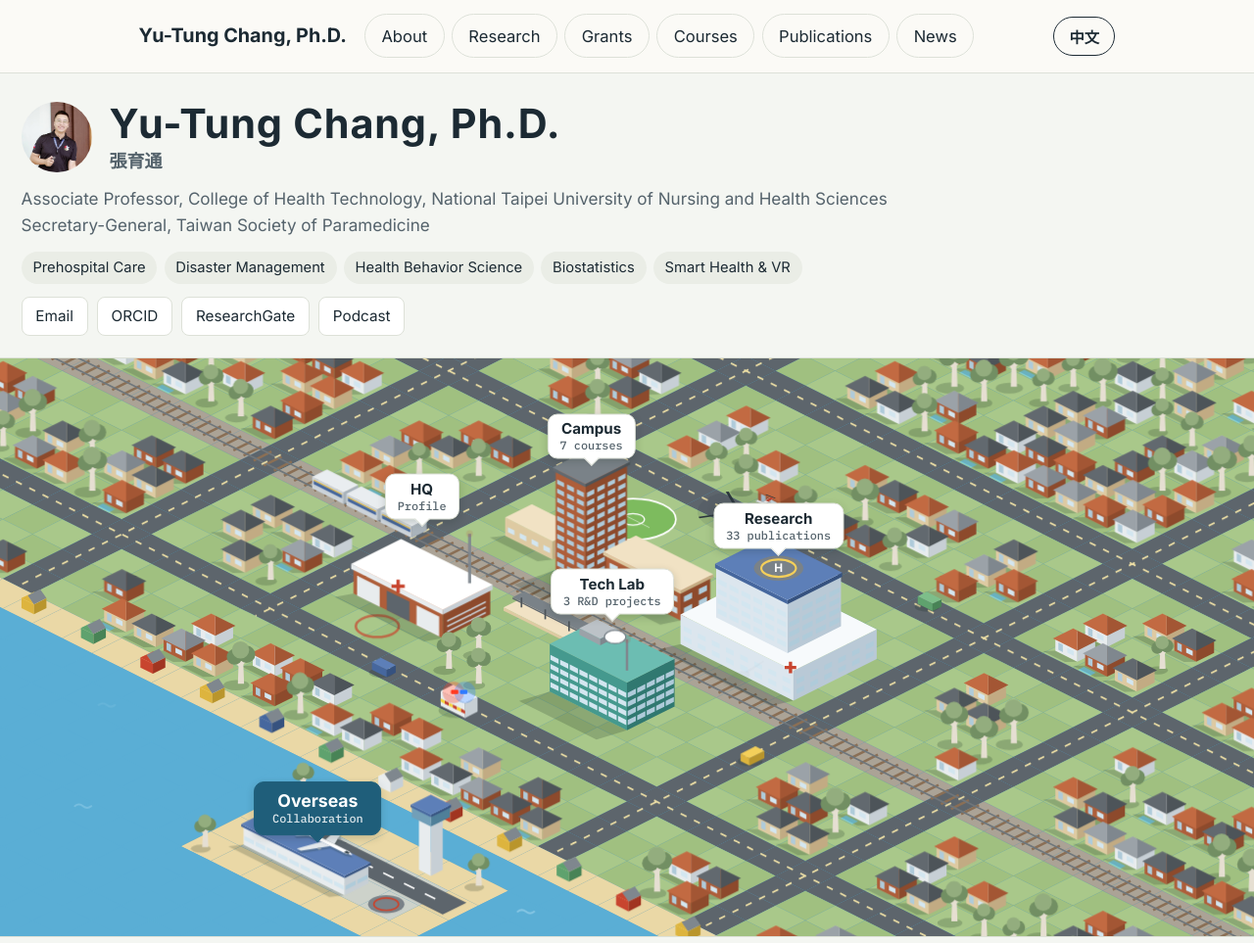
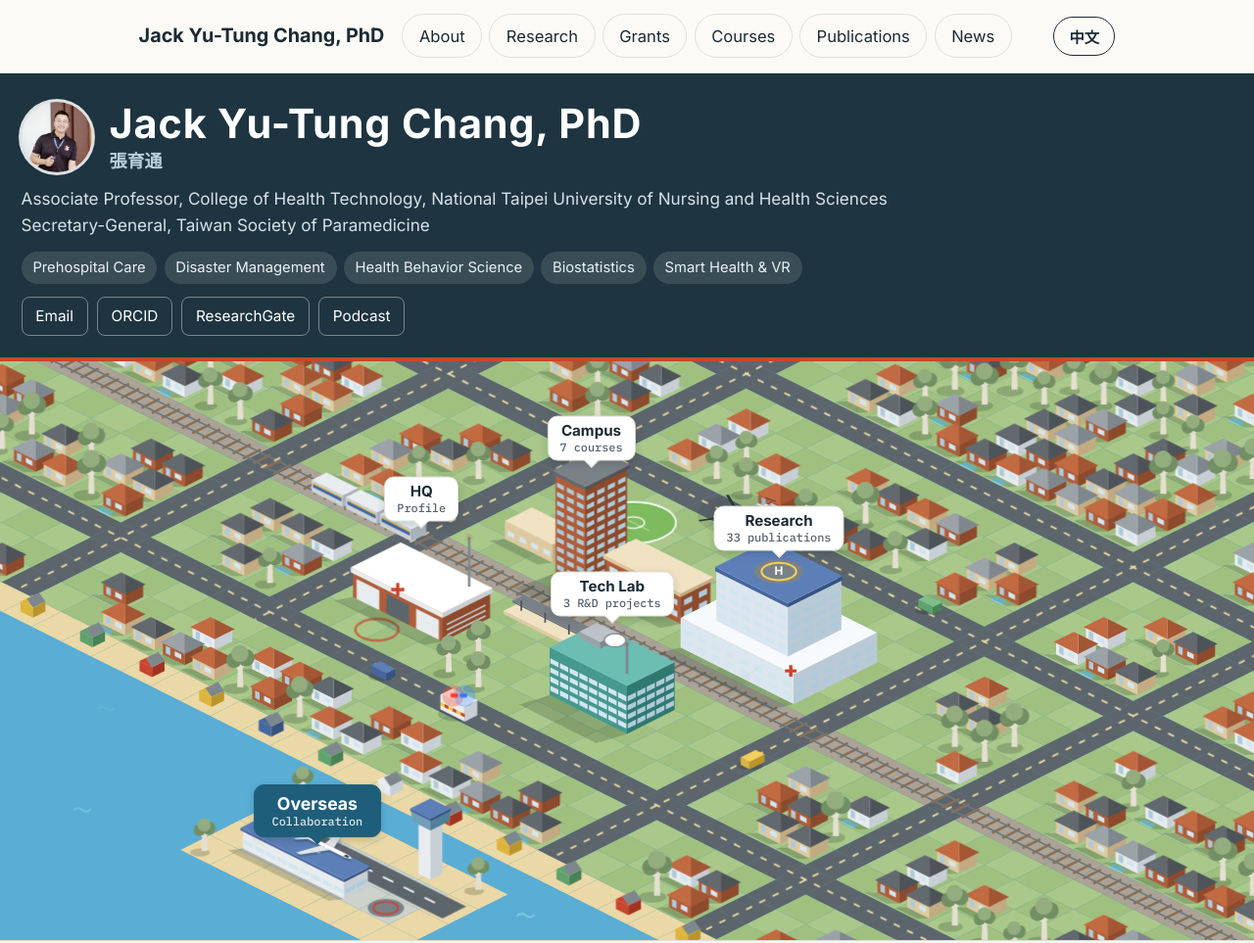
Before and after one commit to drjackchang/drjackchang, a plain HTML site: page index.html in a window 1280 px wide. Shown: the top 963 px of the page at 98% size. Drawn offline with Linux system fonts and the light colour scheme.

Commit message:
Hero: dark name band; English name is Jack Yu-Tung Chang, PhD
Co-Authored-By: Claude Opus 5.5 <noreply@anthropic.com>
Claude-Session: https://claude.ai/code/session_01LSPZ8Jw4382LZdN8gV4gqg

```diff
--- a/css/style.css
+++ b/css/style.css
@@ -93,8 +93,17 @@ ul{list-style:none;margin:0;padding:0;}
 .contact-row a{display:inline-block;font-size:.85rem;text-decoration:none;border:1px solid var(--line);border-radius:8px;padding:.4em .9em;background:#fff;}
 .contact-row a:hover{border-color:var(--signal);color:var(--signal);}
 section[id]{scroll-margin-top:84px;}
+/* name band: a dark slate strip that sets the profile apart from the nav above and the map below */
+.hero-band{background:#1E3440;color:#fff;border-bottom:4px solid var(--signal);}
+.hero-band .hero-photo{box-shadow:0 0 0 3px rgba(255,255,255,.85);}
+.hero-band .hero-name{color:#fff;}
+.hero-band .hero-name-sub{color:#B9CFD9;}
+.hero-band .hero-title{color:#D7E2E8;}
+.hero-band .tag-row li{background:rgba(255,255,255,.12);color:#EAF1F4;}
+.hero-band .contact-row a{background:transparent;color:#fff;border-color:rgba(255,255,255,.4);}
+.hero-band .contact-row a:hover{background:#fff;color:#1E3440;border-color:#fff;}
 .town-map{
-  position:relative;width:100%;max-width:100%;aspect-ratio:2/1;min-height:360px;max-height:74vh;overflow:hidden;border-top:1px solid var(--line);border-bottom:1px solid var(--line);
+  position:relative;width:100%;max-width:100%;aspect-ratio:2/1;min-height:360px;max-height:74vh;overflow:hidden;border-bottom:1px solid var(--line);
   background:var(--water);
   --grass1:#A9C88A;--grass2:#A0C080;--apron:#CDD2CA;--ballast:#ABA396;--sleeper:#8A6F55;--rail:#6F767B;--oval:#7DBB5E;
   --pool:#7FD3E6;--gum1:#93AD7E;--gum2:#728F63;--bark:#E6DFD2;--road:#5D656C;--lane:#F3E4A8;--water:#5AAED5;--water2:#86C6E4;
--- a/data/site.json
+++ b/data/site.json
@@ -1,6 +1,6 @@
 {
   "name_zh": "張育通",
-  "name_en": "Yu-Tung Chang, Ph.D.",
+  "name_en": "Jack Yu-Tung Chang, PhD",
   "title_zh": "國立臺北護理健康大學 健康科技學院 副教授 ‧ 台灣醫療救護學會 秘書長",
   "title_en": "Associate Professor, College of Health Technology, National Taipei University of Nursing and Health Sciences ‧ Secretary-General, Taiwan Society of Paramedicine",
   "tags_zh": [
--- a/index.html
+++ b/index.html
@@ -3,12 +3,12 @@
 <head>
 <meta charset="UTF-8">
 <meta name="viewport" content="width=device-width, initial-scale=1.0">
-<title>張育通 Yu-Tung Chang, Ph.D.</title>
+<title>張育通 Jack Yu-Tung Chang, PhD</title>
 <meta name="description" content="張育通博士 — 緊急救護、災難管理、健康行為科學研究">
 <link rel="preconnect" href="https://fonts.googleapis.com">
 <link rel="preconnect" href="https://fonts.gstatic.com" crossorigin>
 <link href="https://fonts.googleapis.com/css2?family=Inter:wght@400;500;600;700&family=Noto+Sans+TC:wght@400;500;700;900&family=IBM+Plex+Mono:wght@500;600&display=swap" rel="stylesheet">
-<link rel="stylesheet" href="css/style.css?v=20261124e">
+<link rel="stylesheet" href="css/style.css?v=20261124f">
 </head>
 <body>
 
@@ -32,6 +32,7 @@
 <main id="main">
 
   <section class="town-hero" id="top">
+    <div class="hero-band">
     <div class="town-in">
       <div class="town-id">
         <div class="id-card">
@@ -44,6 +45,7 @@
         <ul class="tag-row" id="heroTags"></ul>
         <ul class="contact-row" id="heroContact"></ul>
       </div>
+    </div>
     </div>
     <div class="town-map" id="townMap">
         <svg id="townSvg" viewBox="0 0 1000 700" aria-hidden="true">
@@ -96,7 +98,7 @@
   <p class="footer-note" data-i18n="footerNote">內容以 JSON 資料檔維護，著作清單定期與 ORCID 同步。</p>
 </footer>
 
-<script src="js/main.js?v=20261124e"></script>
-<script src="js/town.js?v=20261124e"></script>
+<script src="js/main.js?v=20261124f"></script>
+<script src="js/town.js?v=20261124f"></script>
 </body>
 </html>
```
